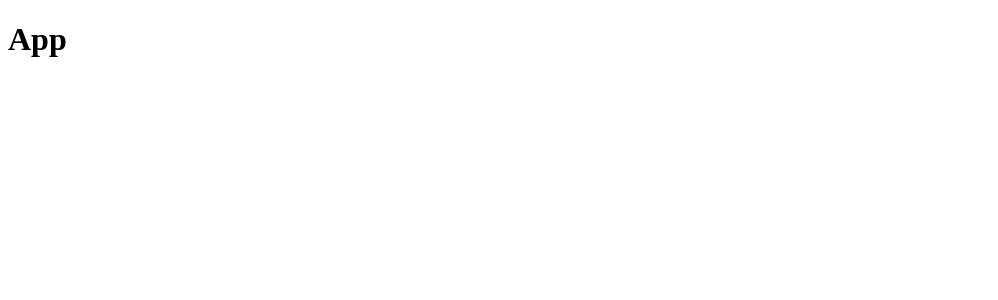
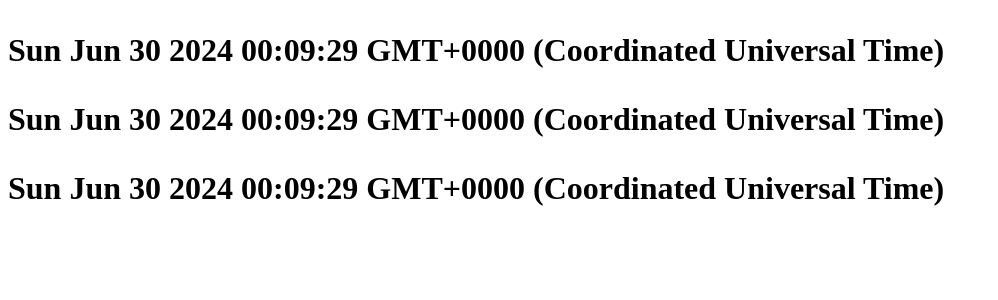
Before and after one commit to riccardopdev/countdown-timers-app, a React (Vite) app: page / in a window 1280 px wide. Shown: the top 300 px of the page, without its empty margins (0-998 px from the left). Built offline with nearby package versions, Linux system fonts and the light colour scheme.

Commit message:
Created initial template for the TimerList component

```diff
--- a/src/App.tsx
+++ b/src/App.tsx
@@ -2,13 +2,14 @@ import { useReducer } from 'react';
 import Reducer from './reducers/Reducer';
 import { DataContext } from './context/DataContext';
 import { State } from './state/State';
+import TimerList from './components/TimerList';
 
 const App = () => {
   const [state, dispatch] = useReducer(Reducer, State);
   return (
     <>
       <DataContext.Provider value={{ state, dispatch }}>
-        <h1>App</h1>
+        <TimerList />
       </DataContext.Provider>
     </>
   );
--- /dev/null
+++ b/src/components/TimerList.tsx
@@ -0,0 +1,17 @@
+import { useContext } from 'react';
+import { DataContext } from '../context/DataContext';
+import { DataContextType } from '../types/DataContextType';
+
+const TimerList = () => {
+  const { state } = useContext<DataContextType>(DataContext);
+
+  const renderTimerList = () => {
+    return state.timers.map((timer) => {
+      return <p>{timer.initialTimeStamp.toString()}</p>;
+    });
+  };
+
+  return <h1>{renderTimerList()}</h1>;
+};
+
+export default TimerList;
```
